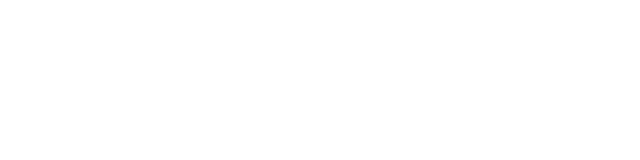
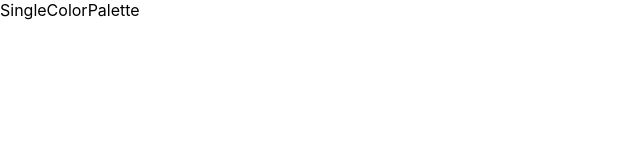
Before and after one commit to AdrianKusek/react-colors, a React (Create React App) app: page /pallete/1/1 in a window 1280 px wide. Before the commit this address had no page. Shown: the top 160 px of the page, without its empty margins (0-640 px from the left). Built offline with nearby package versions, Linux system fonts and the light colour scheme.

Commit message:
add SingleColorPallet route

```diff
--- a/src/App.js
+++ b/src/App.js
@@ -3,6 +3,7 @@ import seedColors from "./seedColors";
 import { generatePalette } from "./colorHelpers";
 import { Routes, Route, useParams } from 'react-router-dom';
 import PalleteList from "./PalleteList";
+import SingleColorPalette from "./SingleColorPalette";
 
 function App() {
   function findPallete(id){
@@ -21,6 +22,7 @@ function App() {
     <Routes>
         <Route path="/" element={<PalleteList pallets={seedColors}/>}  />
         <Route path="/pallete/:id" element={ <PalleteWithId/>} />
+        <Route path="/pallete/:paletteId/:colorId" element={ <SingleColorPalette/>} />
       </Routes>
     // <div>
     //   <Pallete pallete =  {generatePalette(seedColors[4])}/>
--- a/src/ColorBox.js
+++ b/src/ColorBox.js
@@ -1,7 +1,9 @@
 import React, { useState } from 'react';
 import './ColorBox.css'
 import {CopyToClipboard} from 'react-copy-to-clipboard';
-export default function ColorBox({ background, name }) {
+import { Link } from 'react-router-dom';
+
+export default function ColorBox({ background, name ,paletteId, id }) {
 
   const [copied, setCopied]  = useState(false)
   const changeCopyState = ()=>{
@@ -30,7 +32,10 @@ export default function ColorBox({ background, name }) {
             <button className='copy-button'>Copy</button>
 
         </div>
-        <span className='see-more'>more </span>
+        <Link to={`/pallete/${paletteId}/${id}`} onclick={(e)=>e.stopPropagation()}>
+          <span className='see-more'>more </span>
+        </Link>
+
 
 
     </div>
--- a/src/Pallete.js
+++ b/src/Pallete.js
@@ -7,9 +7,9 @@ import Navbar from './Navbar';
 export default function Pallete(props) {
   const [level, setLevel]  = useState(500)
   const [format, setFormat] = useState('hex')
-  const {paletteName,emoji} = props.pallete
+  const {paletteName,emoji,id} = props.pallete
 
-  const colorBoxes = props.pallete.colors[level].map(color =>(<ColorBox background={color[format]} name={color.name} key={color.id}/>))
+  const colorBoxes = props.pallete.colors[level].map(color =>(<ColorBox background={color[format]} name={color.name} key={color.id} id={color.id} paletteId={id}/>))
   const changeLevel = (newLevel)=>{
     setLevel(newLevel)
 
--- /dev/null
+++ b/src/SingleColorPalette.js
@@ -0,0 +1,7 @@
+import React from 'react'
+
+export default function SingleColorPalette() {
+  return (
+    <div>SingleColorPalette</div>
+  )
+}
```
